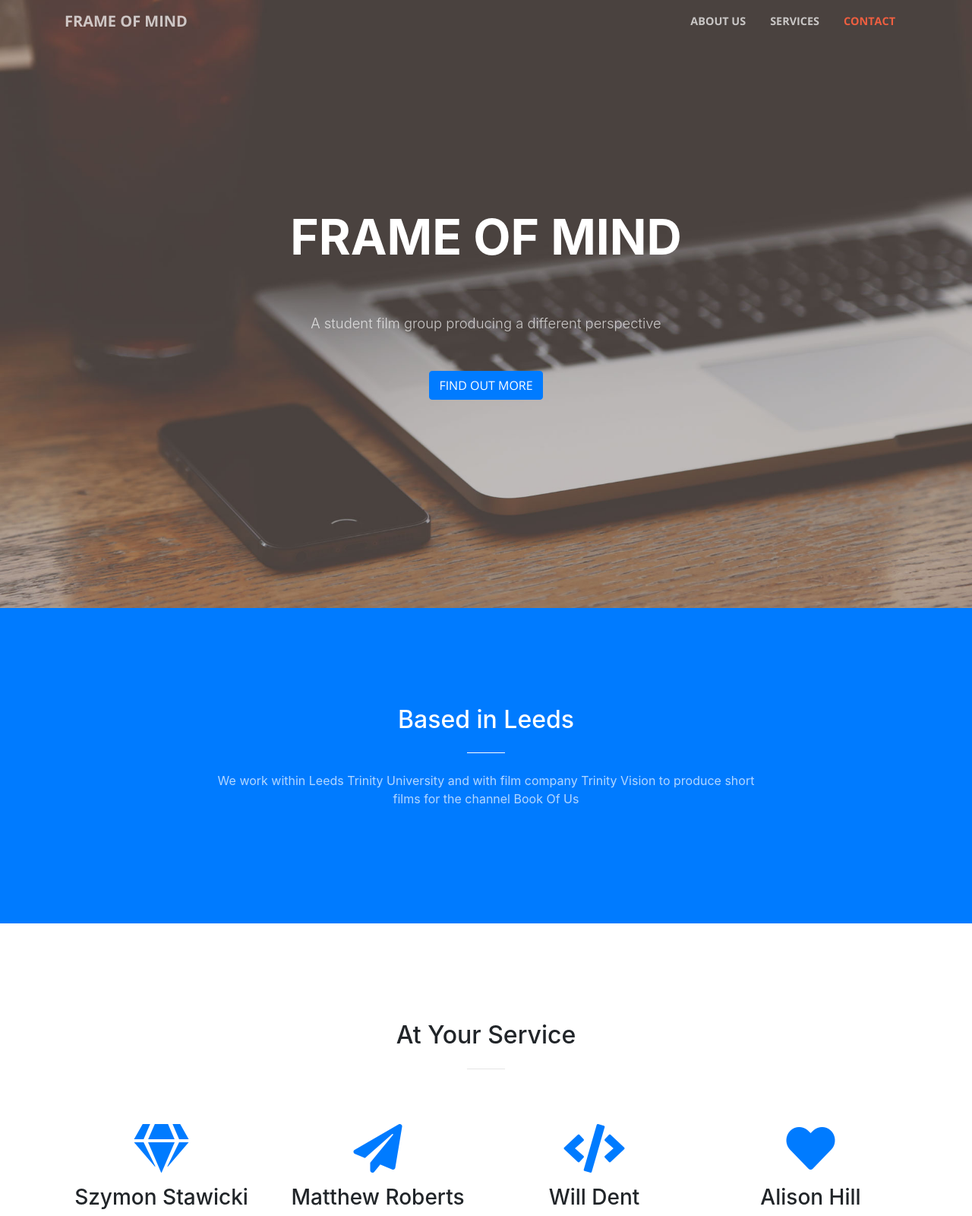
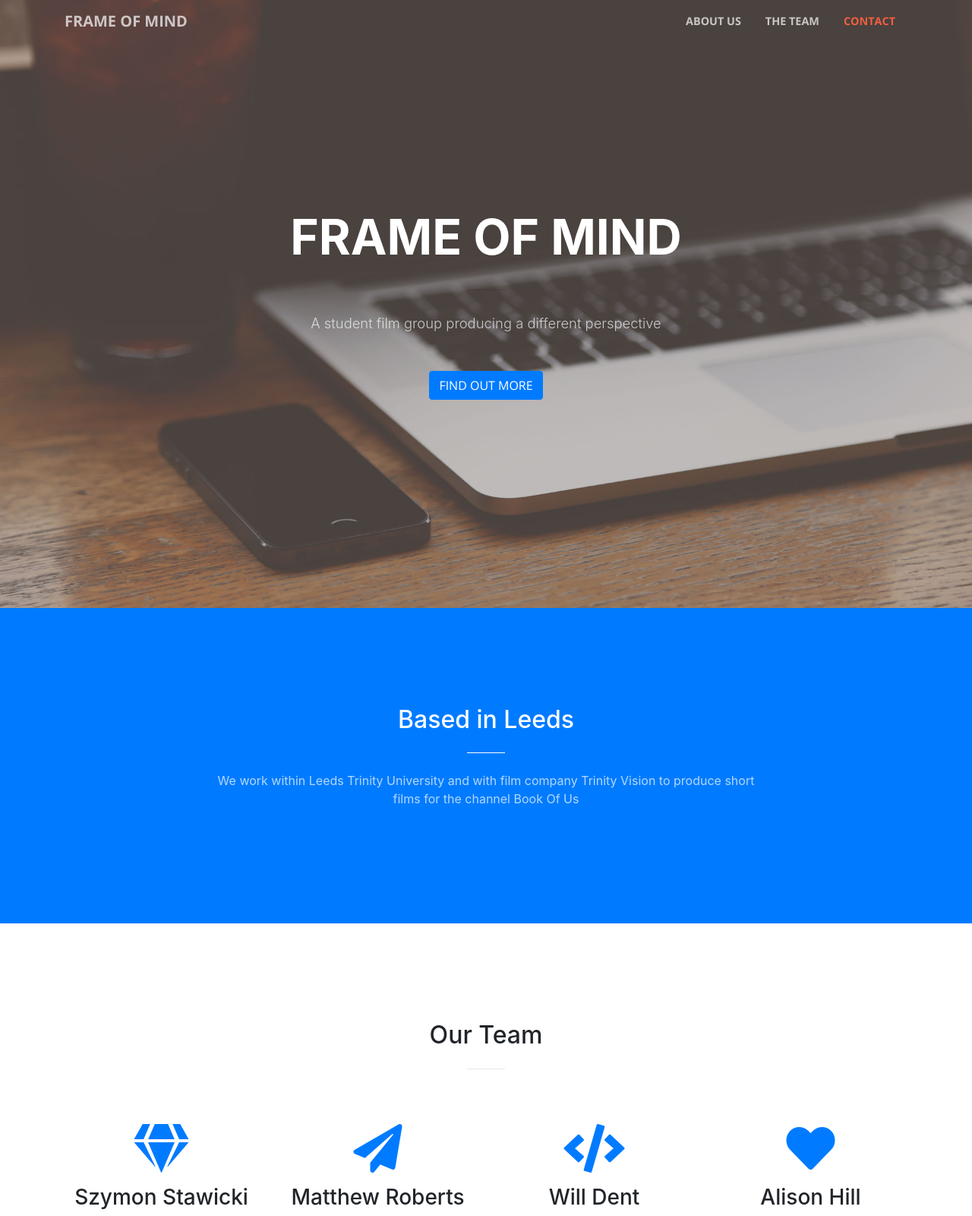
Before and after one commit to alisonhill/creative, a website with bundled scripts: page index.html in a window 1280 px wide. Shown: the top 1600 px of the page at 76% size. Built offline with nearby package versions, Linux system fonts and the light colour scheme.

Commit message:
Update index.html

```diff
--- a/index.html
+++ b/index.html
@@ -41,7 +41,7 @@
               <a class="nav-link js-scroll-trigger" href="#about">About Us</a>
             </li>
             <li class="nav-item">
-              <a class="nav-link js-scroll-trigger" href="#services">Services</a>
+              <a class="nav-link js-scroll-trigger" href="#services">The Team</a>
             </li>
 
             <li class="nav-item">
@@ -86,7 +86,7 @@
       <div class="container">
         <div class="row">
           <div class="col-lg-12 text-center">
-            <h2 class="section-heading">At Your Service</h2>
+            <h2 class="section-heading">Our Team</h2>
             <hr class="my-4">
           </div>
         </div>
```
